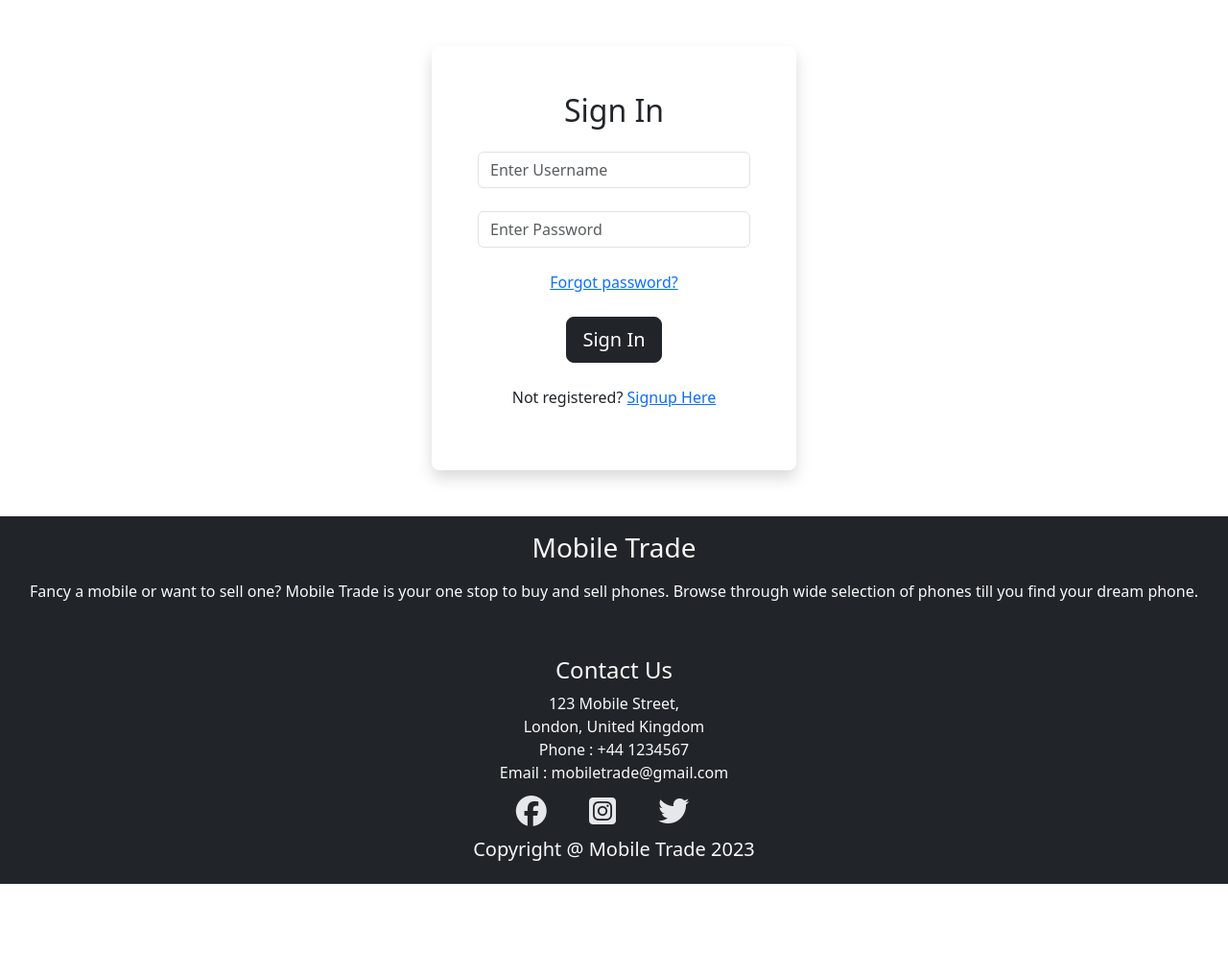
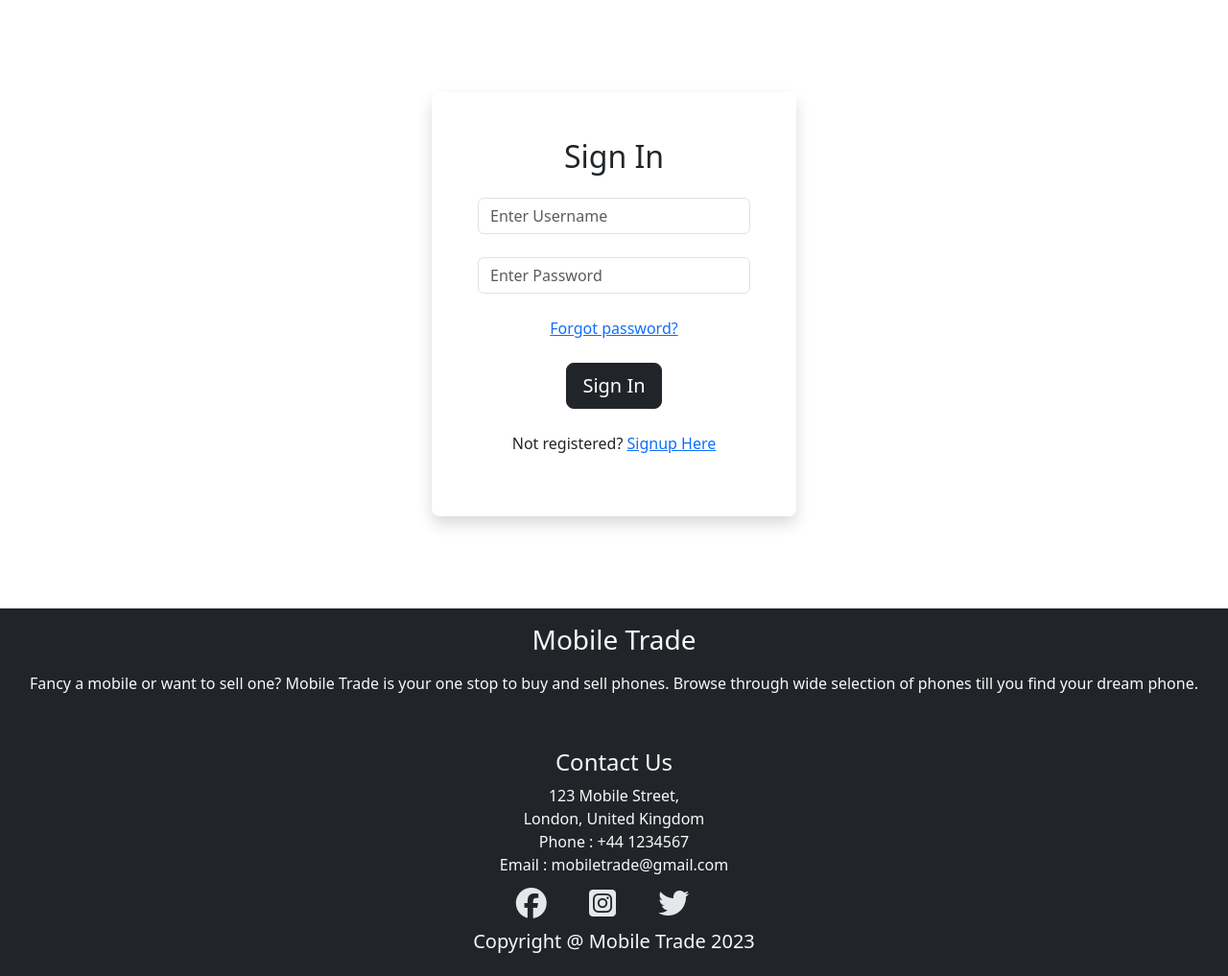
Before and after one commit to AbhilashAynipully/MobileTrade, a Django app: page /login in a window 1280 px wide. Shown: the part 56-1073 px from the top of the page at 96% size. Before the commit the page ends 977 px from the top, so only its background shows below. Run offline with Django 3.2, Linux system fonts and the light colour scheme; parts of the project's set-up code (start-up, migrations or seed data) failed here and were passed over; some libraries are stand-ins or nearby versions.

Commit message:
Add margin to login box

```diff
--- a/templates/login.html
+++ b/templates/login.html
@@ -3,7 +3,7 @@
 {% block content %}
 
 <!-- Login Form -->
-    <div class="container">
+    <div class="container my-5">
         <div class="row">
             <div class="col-lg-4 col-sm-8 col-10 mx-auto my-5 p-5 text-center shadow rounded-3">
                 <h2>Sign In</h2>
```
